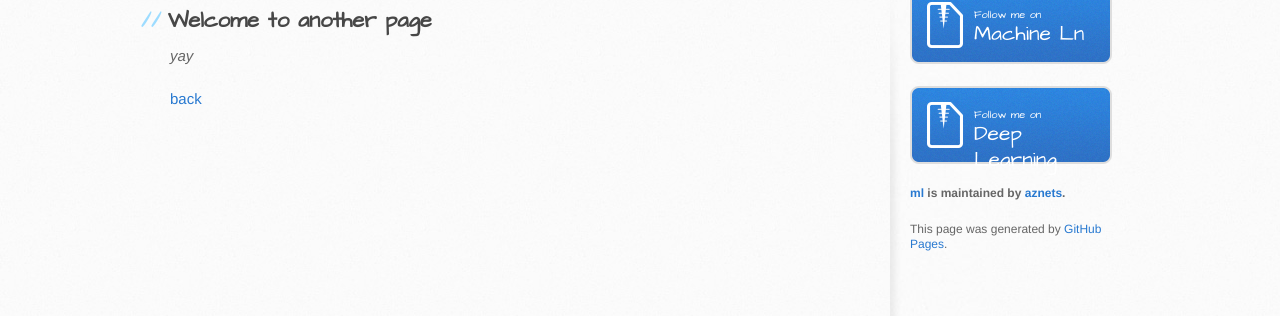
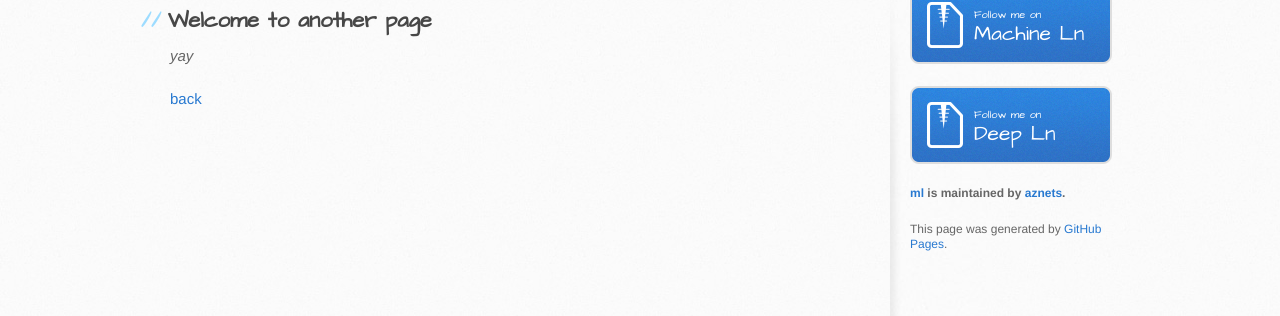
Before and after one commit to aznets/ml, a Jekyll site: the page built from another-page.md, in a window 1280 px wide. Shown: the part 246-562 px from the top of the page. Built offline with Jekyll 4.4.1, drawn with Linux system fonts in a browser that asks for light colours; our own code applies the rules of GitHub Pages for plain Markdown files.

Commit message:
Update default.html

```diff
--- a/_layouts/default.html
+++ b/_layouts/default.html
@@ -41,7 +41,7 @@
           <a href="{{ site.github.ml_url }}" class="button"><small>Follow me on</small> Machine Ln</a>
           {% endif %}
           {% if site.github.is_project_page %}
-          <a href="{{ site.github.dl_url }}" class="button"><small>Follow me on</small> Deep Learning</a>
+          <a href="{{ site.github.dl_url }}" class="button"><small>Follow me on</small> Deep Ln</a>
           {% endif %}
 
           {% if site.show_downloads %}
```
